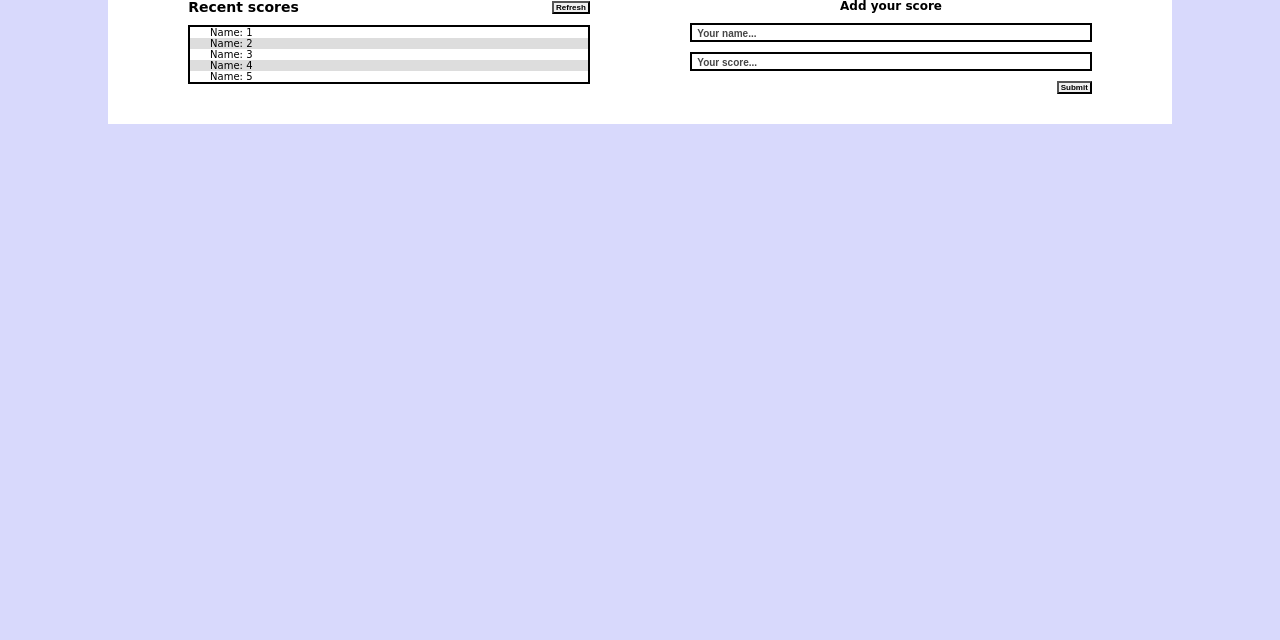
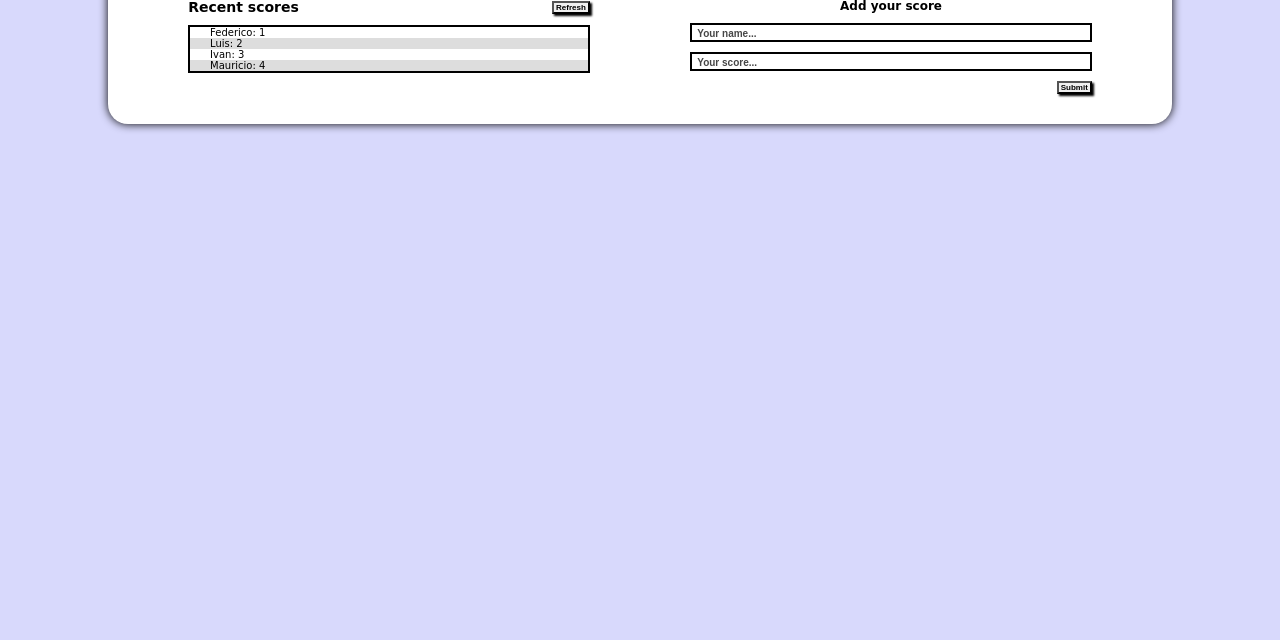
Before and after one commit to ErikStoupignan/Leaderboard, a website built with webpack: page src/index.html in a window 1280 px wide. Shown: the part 160-800 px from the top of the page. Built offline with nearby package versions, Linux system fonts and the light colour scheme.

Commit message:
Add the info into the DOM using javascript

```diff
--- a/src/index.js
+++ b/src/index.js
@@ -1,4 +1,24 @@
 import './style.css';
 
-const test = 0;
-console.log(test);
+const arrayTest = [{
+  name: 'Federico',
+  score: 1,
+  id: 0
+},{
+  name: 'Luis',
+  score: 2,
+  id: 1
+},{
+  name: 'Ivan',
+  score: 3,
+  id: 2
+},
+{
+  name: 'Mauricio',
+  score: 4,
+  id: 2
+}]
+
+document.getElementById('scoreTable').innerHTML = arrayTest.map((items) =>
+  `<li>${items.name}: ${items.score}</li>`
+).join('');
--- a/src/style.css
+++ b/src/style.css
@@ -7,6 +7,10 @@
 
 input {
   border: 2px solid #000;
+}
+
+button {
+  box-shadow: 2px 2px 2px black;
 }
 
 button:hover {
@@ -29,6 +33,8 @@ body {
   padding: 0 20px 20px 20px;
   display: flex;
   flex-direction: column;
+  box-shadow: 0 0 10px black;
+  border-radius: 20px;
 }
 
 .title-leaderBoard {
```
Also changed, not shown: src/index.html (+2 -0 lines), dist/index.html, dist/main.js.
